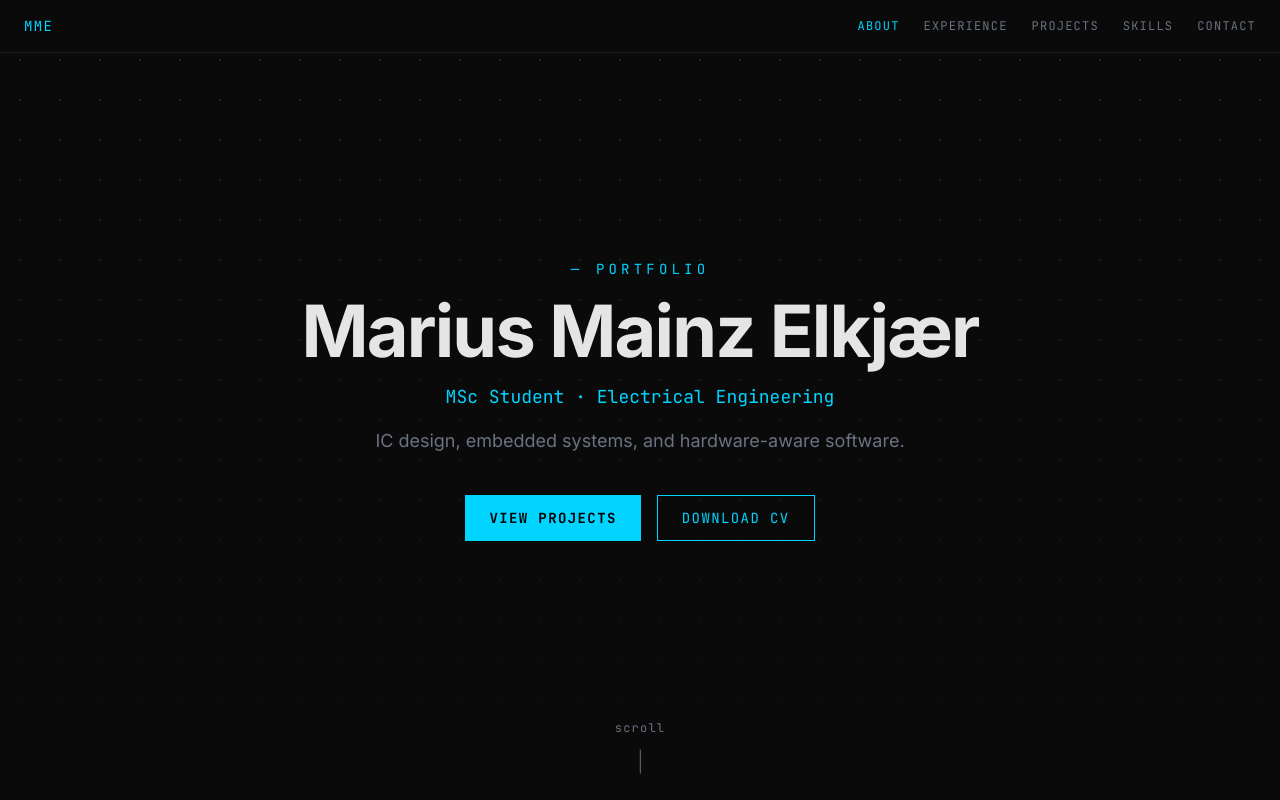
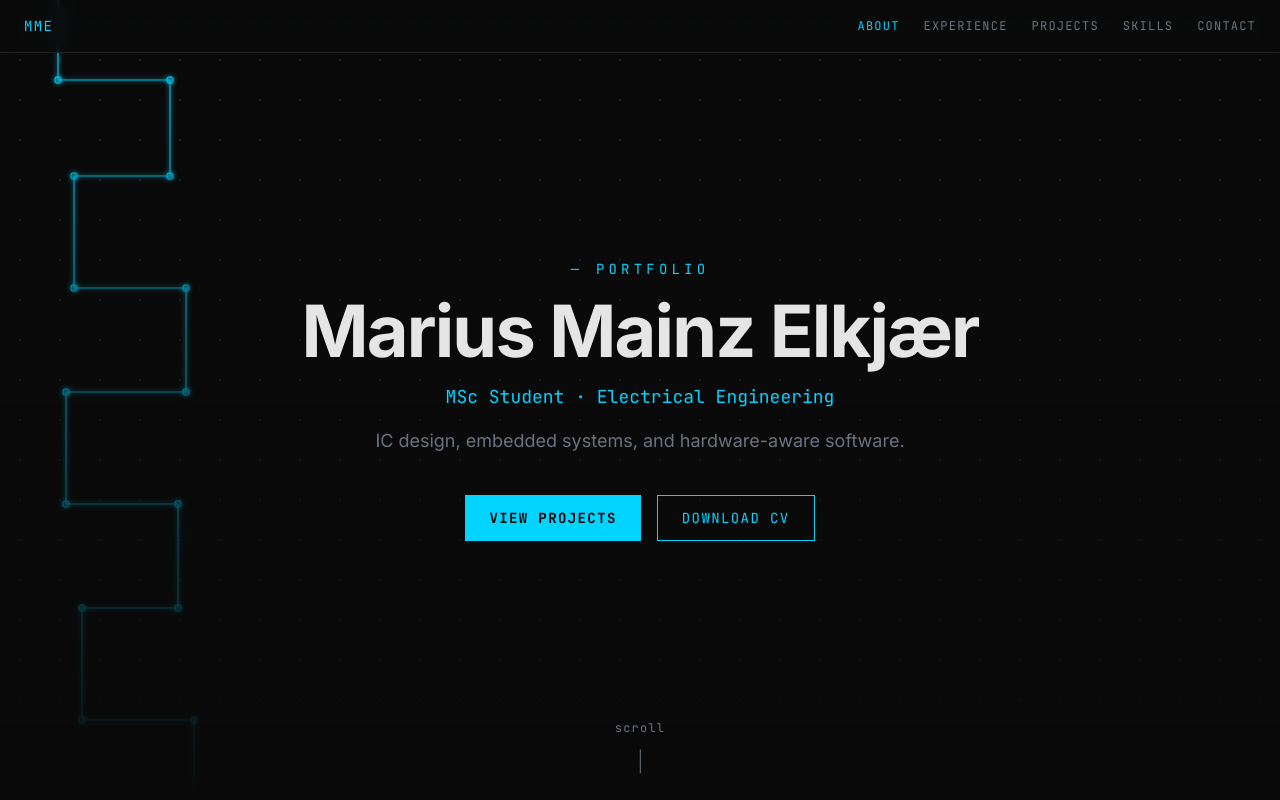
Before and after one commit to Mariusmainz/Mariusmainz.github.io, a Next.js app: page / in a window 1280 px wide. Shown: the top 800 px of the page. Built offline with nearby package versions, Linux system fonts and the light colour scheme.

Commit message:
feat: add scroll-driven circuit trace animation

```diff
--- a/app/page.tsx
+++ b/app/page.tsx
@@ -5,10 +5,12 @@ import Experience from '@/components/Experience'
 import Projects from '@/components/Projects'
 import Skills from '@/components/Skills'
 import Contact from '@/components/Contact'
+import CircuitTrace from '@/components/CircuitTrace'
 
 export default function Home() {
   return (
     <main>
+      <CircuitTrace />
       <Nav />
       <Hero />
       <About />
--- /dev/null
+++ b/components/CircuitTrace.tsx
@@ -0,0 +1,90 @@
+'use client'
+
+import { useScroll, useTransform, motion } from 'framer-motion'
+
+// PCB-style trace: right-angle turns down the left side of the viewport
+// ViewBox: 0 0 260 1000
+const TRACE_PATH =
+  'M 40 0 L 40 100 L 180 100 L 180 220 L 60 220 L 60 360 L 200 360 L 200 490 L 50 490 L 50 630 L 190 630 L 190 760 L 70 760 L 70 900 L 210 900 L 210 1000'
+
+const VIAS: [number, number][] = [
+  [40, 100], [180, 100],
+  [180, 220], [60, 220],
+  [60, 360], [200, 360],
+  [200, 490], [50, 490],
+  [50, 630], [190, 630],
+  [190, 760], [70, 760],
+  [70, 900], [210, 900],
+]
+
+export default function CircuitTrace() {
+  const { scrollYProgress } = useScroll()
+  const pathLength = useTransform(scrollYProgress, [0, 0.95], [0, 1])
+  const opacity = useTransform(scrollYProgress, [0, 0.03], [0, 1])
+
+  return (
+    <div
+      className="fixed left-0 top-0 bottom-0 hidden lg:block pointer-events-none z-0"
+      style={{ width: '260px' }}
+      aria-hidden="true"
+    >
+      <svg
+        viewBox="0 0 260 1000"
+        className="h-full w-full"
+        preserveAspectRatio="xMidYMid meet"
+      >
+        <defs>
+          <filter id="trace-glow" x="-100%" y="-100%" width="300%" height="300%">
+            <feGaussianBlur in="SourceGraphic" stdDeviation="3" result="blur" />
+            <feMerge>
+              <feMergeNode in="blur" />
+              <feMergeNode in="SourceGraphic" />
+            </feMerge>
+          </filter>
+        </defs>
+
+        {/* Ghost vias — faintly visible before scroll */}
+        {VIAS.map(([cx, cy], i) => (
+          <circle
+            key={`ghost-${i}`}
+            cx={cx}
+            cy={cy}
+            r={4}
+            fill="none"
+            stroke="#00d4ff"
+            strokeWidth="1"
+            opacity={0.06}
+          />
+        ))}
+
+        {/* Drawn trace */}
+        <motion.path
+          d={TRACE_PATH}
+          fill="none"
+          stroke="#00d4ff"
+          strokeWidth="1.5"
+          strokeLinecap="square"
+          strokeLinejoin="miter"
+          style={{ pathLength, opacity }}
+          filter="url(#trace-glow)"
+        />
+
+        {/* Lit vias — appear as trace is drawn */}
+        {VIAS.map(([cx, cy], i) => (
+          <motion.circle
+            key={`lit-${i}`}
+            cx={cx}
+            cy={cy}
+            r={4}
+            fill="#00d4ff"
+            fillOpacity={0.25}
+            stroke="#00d4ff"
+            strokeWidth="1.5"
+            style={{ opacity }}
+            filter="url(#trace-glow)"
+          />
+        ))}
+      </svg>
+    </div>
+  )
+}
```
